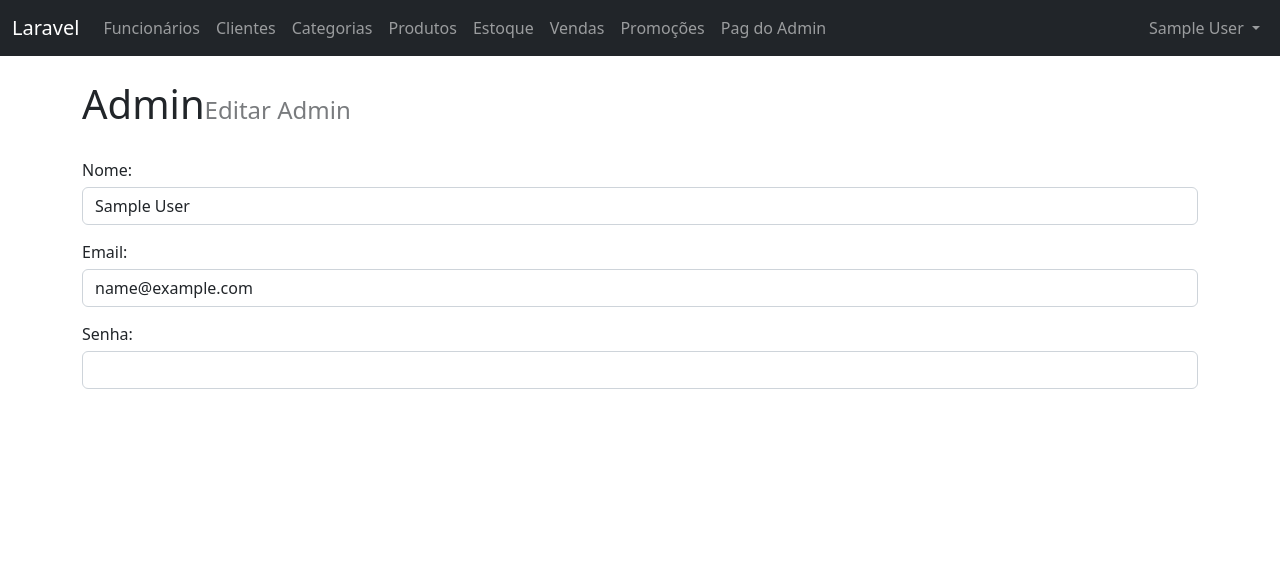
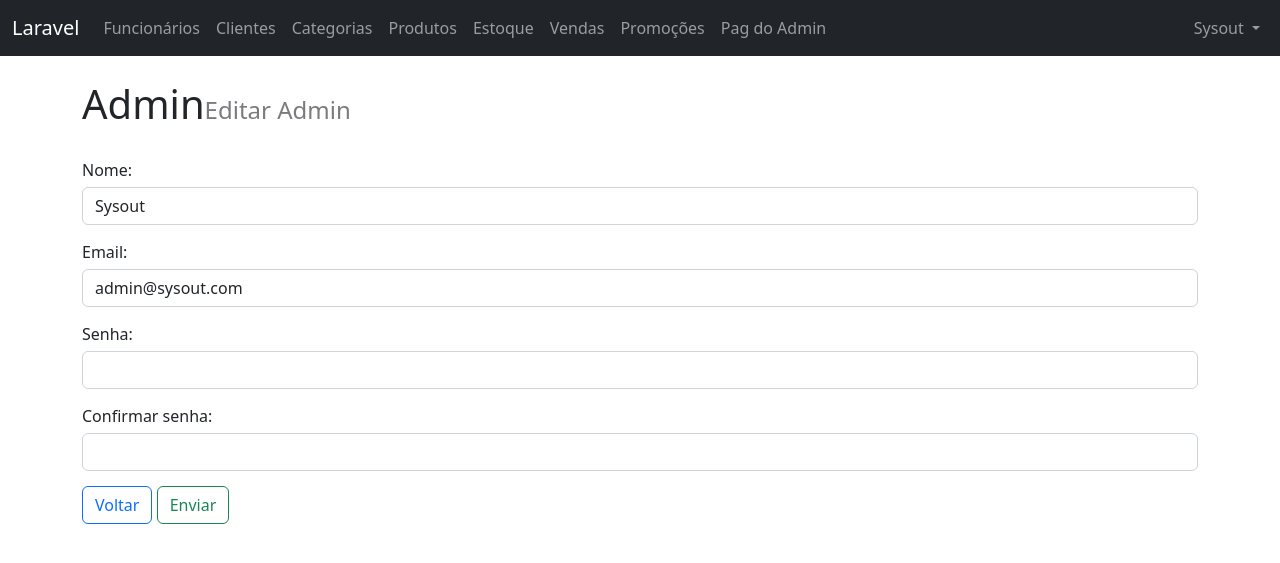
Before and after one commit to GustavoMinelli/Mercado2.0, a Laravel app: page /admins/1/edit in a window 1280 px wide. Shown: the top 563 px of the page. Run offline with Laravel 8, Linux system fonts and the light colour scheme; a user stored in the database is signed in; data comes from the database, SQL or seed files in the repository; tables that the repository leaves empty hold one stand-in row (values such as "Sample post"); parts of the project's set-up code (start-up, migrations or seed data) failed here and were passed over.

Commit message:
Middleware e coisas do genero

```diff
--- a/app/Http/Controllers/AdminController.php
+++ b/app/Http/Controllers/AdminController.php
@@ -13,10 +13,10 @@
 {
 
     public function index(){
-        $users = User::where('role',1)->orderBy('id', 'asc')->get();
+        $user = User::where('role',1)->orderBy('id', 'asc')->get();
 
         $data = [
-            'users' => $users
+            'user' => $user
         ];
 
         return view('pages.admin.index', $data);
@@ -25,11 +25,11 @@
 
     public function show(int $id){
 
-        $users = User::find($id);
+        $user = User::find($id);
         // dd($users);
 
         $data = [
-            'users' => $users
+            'user' => $user
         ];
 
         return view('pages.admin.details', $data);
@@ -44,9 +44,9 @@
     }
     public function edit(int $id){
 
-        $user = User::find($id);
+        $admin = User::find($id);
 
-        return $this->form($user);
+        return $this->form($admin);
 
     }
 
@@ -114,15 +114,15 @@
 
                 $isEdit = $request->method() == 'PUT';
 
-                $user = $isEdit ? User::where('id'. $request->id)->first() : new User();
+                $admin = $isEdit ? User::find('id'. $request->id) : new User();
 
-                $this->save($user, $request);
+                $this->save($admin, $request);
 
                 DB::commit();
 
                 Session ::flash('sucess', 'O admin foi ', ($isEdit ? 'aleterado' : 'criado'). ' com sucesso!');
 
-                return redirect('admins');
+                return redirect('/admins');
 
             } catch(\Exception $e) {
                 DB::rollBack();
--- a/app/Http/Controllers/Auth/ForgotPasswordController.php
+++ b/app/Http/Controllers/Auth/ForgotPasswordController.php
@@ -3,7 +3,11 @@
 namespace App\Http\Controllers\Auth;
 
 use App\Http\Controllers\Controller;
+use Carbon\Carbon;
 use Illuminate\Foundation\Auth\SendsPasswordResetEmails;
+use Illuminate\Http\Request;
+use Illuminate\Support\Facades\DB;
+use Illuminate\Support\Str;
 
 class ForgotPasswordController extends Controller
 {
@@ -18,5 +22,6 @@
     |
     */
 
+
     use SendsPasswordResetEmails;
 }
--- a/app/Http/Controllers/Auth/ResetPasswordController.php
+++ b/app/Http/Controllers/Auth/ResetPasswordController.php
@@ -26,5 +26,5 @@
      *
      * @var string
      */
-    protected $redirectTo = RouteServiceProvider::HOME;
+    protected $redirectTo = RouteServiceProvider::LOGIN;
 }
--- a/app/Http/Kernel.php
+++ b/app/Http/Kernel.php
@@ -65,5 +65,6 @@
         'throttle' => \Illuminate\Routing\Middleware\ThrottleRequests::class,
         'verified' => \Illuminate\Auth\Middleware\EnsureEmailIsVerified::class,
         'admin' => \App\Http\Middleware\AdminMiddleware::class,
+        'user' =>   \App\Http\Middleware\UserMiddleware::class,
     ];
 }
--- a/database/seeders/UserSeeder.php
+++ b/database/seeders/UserSeeder.php
@@ -16,10 +16,10 @@
     public function run()
     {
         User::insert([
-            'name' =>('Sysout'),
-            'email' => ('admin@sysout.com'),
+            'name' =>'Sysout',
+            'email' => 'admin@sysout.com',
             'password' => Hash::make('sysout'),
-            'role' == 1,
+            'role' => 1,
         ]);
 
 
--- a/resources/views/auth/passwords/confirm.blade.php
+++ b/resources/views/auth/passwords/confirm.blade.php
@@ -8,7 +8,8 @@
                 <div class="card-header">{{ __('Confirm Password') }}</div>
 
                 <div class="card-body">
-                    {{ __('Please confirm your password before continuing.') }}
+                    Confirme sua senha antes de continuar
+                    {{-- {{ __('Please confirm your password before continuing.') }} --}}
 
                     <form method="POST" action="{{ route('password.confirm') }}">
                         @csrf
@@ -35,7 +36,7 @@
 
                                 @if (Route::has('password.request'))
                                     <a class="btn btn-link" href="{{ route('password.request') }}">
-                                        {{ __('Forgot Your Password?') }}
+                                    Esqueceu sua senha?    {{-- {{ __('Forgot Your Password?') }} --}}
                                     </a>
                                 @endif
                             </div>
--- a/resources/views/auth/passwords/email.blade.php
+++ b/resources/views/auth/passwords/email.blade.php
@@ -34,7 +34,8 @@
                         <div class="row mb-0">
                             <div class="col-md-6 offset-md-4">
                                 <button type="submit" class="btn btn-primary">
-                                    {{ __('Send Password Reset Link') }}
+                                    Enviar link para resetar a senha
+                                    {{-- {{ __('Send Password Reset Link') }} --}}
                                 </button>
                             </div>
                         </div>
--- a/resources/views/pages/admin/details.blade.php
+++ b/resources/views/pages/admin/details.blade.php
@@ -16,9 +16,9 @@
             {{-- @foreach ($users as $user) --}}
 
             <ul>
-                <li><b>ID:</b>{{$users->id}}</li>
-                <li><b>Name:</b>{{$users->name}}</li>
-                <li><b>Email:</b>{{$users->email}}</li>
+                <li><b>ID:</b>{{$user->id}}</li>
+                <li><b>Name:</b>{{$user->name}}</li>
+                <li><b>Email:</b>{{$user->email}}</li>
             </ul>
 
             {{-- @endforeach --}}
--- a/resources/views/pages/admin/form.blade.php
+++ b/resources/views/pages/admin/form.blade.php
@@ -18,7 +18,7 @@
 
             @include('components.alert')
 
-            <form action="{{url ('admin') }}" method="POST">
+            <form action="{{url ('admins') }}" method="POST">
 
                 @csrf
 
@@ -38,8 +38,47 @@
 
                 <div class="form-group">
                     <label>Senha: </label>
-                    <input type="password" class="form-control" name="password" required value="{{ old('adress', $user->address) }}">
+                    <input type="password" class="form-control" name="password">
                 </div>
+
+                <div class="form-group">
+                    <label>Confirmar senha: </label>
+                    <input type="password" name="password_confirmation" id="password-confirm" class="form-control" >
+                </div>
+                <div class="page-controls">
+
+                    <a class="btn btn-outline-primary" href="{{ url('admins') }}">Voltar</a>
+
+                    <button type="submit" class="btn btn-outline-success">Enviar</button>
+
+                    {{-- @if($isEdit =)
+
+                    <button type="button" class="btn btn-primary btn-lg">
+                        Launch demo modal
+                      </button>
+
+                      <!-- Modal -->
+                      <div class="modal fade" id="myModal" tabindex="-1" role="dialog" aria-labelledby="myModalLabel" aria-hidden="true">
+                        <div class="modal-dialog">
+                          <div class="modal-content">
+                            <div class="modal-header">
+                              <button type="button" class="close" data-dismiss="modal" aria-label="Close"><span aria-hidden="true">&times;</span></button>
+                              <h4 class="modal-title" id="myModalLabel">Modal title</h4>
+                            </div>
+                            <div class="modal-body">
+                              ...
+                            </div>
+                            <div class="modal-footer">
+                              <button type="button" class="btn btn-default" data-dismiss="modal">Close</button>
+                              <button type="button" class="btn btn-primary">Save changes</button>
+                            </div>
+                          </div>
+                        </div>
+                      </div>
+                    @endif --}}
+
+                </div>
+
             </form>
         </div>
     </div>
--- a/resources/views/pages/admin/index.blade.php
+++ b/resources/views/pages/admin/index.blade.php
@@ -13,7 +13,7 @@
 
         @include('components.alert')
 
-        @if (count($users) > 0)
+        @if (count($user) > 0)
 
            <table class="table table-striped">
 
@@ -29,7 +29,7 @@
 
                 </thead>
 
-                @foreach ($users as $user)
+                @foreach ($user as $user)
 
                     <tbody>
 
--- a/resources/views/pages/employee/index.blade.php
+++ b/resources/views/pages/employee/index.blade.php
@@ -37,7 +37,7 @@
                             <tr>
 
                                 <td>{{$employee->id}}</td>
-                                <td>{{$employee->name}}</td>
+                                <td>{{$employee->user->name}}</td>
                                 <td>{{$employee->phone}}</td>
                                 <td>
                                     <a class="btn btn-primary" href="{{url('employees/'.$employee->id. '/show') }}">Perfil</a>
--- a/routes/web.php
+++ b/routes/web.php
@@ -11,7 +11,7 @@
 });
 /* Rotas para gerenciar clientes */
 // Route::group([], function() { //Clientes
-Route::group([ 'middleware' => [ 'auth']], function () {
+Route::group([ 'middleware' => [ 'auth', 'user']], function () {
 
     Route::get  ('/customers', 'CustomerController@index');
     Route::get  ('/customers/{id}/show', 'CustomerController@show');
@@ -25,7 +25,7 @@
 });
 
 // Route::group([], function(){ //Categorias
-Route::group([ 'middleware' => [ 'auth']], function () {
+    Route::group([ 'middleware' => [ 'auth', 'user', 'admin']], function () {
 
         Route::get('/categories', 'CategoryController@index');
         Route::get('/categories/create', 'CategoryController@create');
@@ -47,22 +47,23 @@
     Route::get('/employees',            'EmployeeController@index');
     Route::get('/employees/create',      'EmployeeController@create');
     Route::post('/employees',       'EmployeeController@insert');
-    Route::get('/employees/{id}/edit',   'EmployeeController@edit');
-    Route::put('/employees',        'EmployeeController@update');
     Route::get('/employees/{id}/delete', 'EmployeeController@delete');
     Route::get('/employees/{id}/show', 'EmployeeController@show');
+});
 
 
 
+Route::group([ 'middleware' => [ 'auth', 'user']], function () {
 
+    Route::get('/employees/{id}/edit',   'EmployeeController@edit');
+    Route::put('/employees',        'EmployeeController@update');
     // Route::group([], function() { //Usuarios
+    });
 
 
 
-});
-
     // Route::group([], function(){ // Produtos
-    Route::group([ 'middleware' => [ 'auth']], function () {
+        Route::group([ 'middleware' => [ 'auth', 'user']], function () {
 
             Route::get('/products',             'ProductController@index');
             Route::get('/products/create',       'ProductController@create');
@@ -117,11 +118,12 @@
     // Route::post('/login',                'LoginController@login');
     // Route::post('/login',                'LoginController@login');
 
+
     Auth::routes();
 
-Route::get('/home', [App\Http\Controllers\HomeController::class, 'index'])->name('home');
 
 
+    Route::get('/home', [App\Http\Controllers\HomeController::class, 'index'])->name('home');
 
     // |        | GET|HEAD | login                    | login            | App\Http\Controllers\Auth\LoginController@showLoginForm                | web                                         |
     // |        |          |                          |                  |                                                                        | App\Http\Middleware\RedirectIfAuthenticated |
```
Also changed, not shown: app/Http/Controllers/EmployeeController.php (+16 -20 lines), app/Http/Middleware/UserMiddleware.php (added, +57 -0 lines), resources/views/pages/employee/form.blade.php (+16 -10 lines), database/migrations/2014_10_12_000000_create_users_table.php, database/migrations/2022_08_09_203527_create_employees_table.php, 1 other file. Lines whose indentation alone changed are shown as unchanged.
